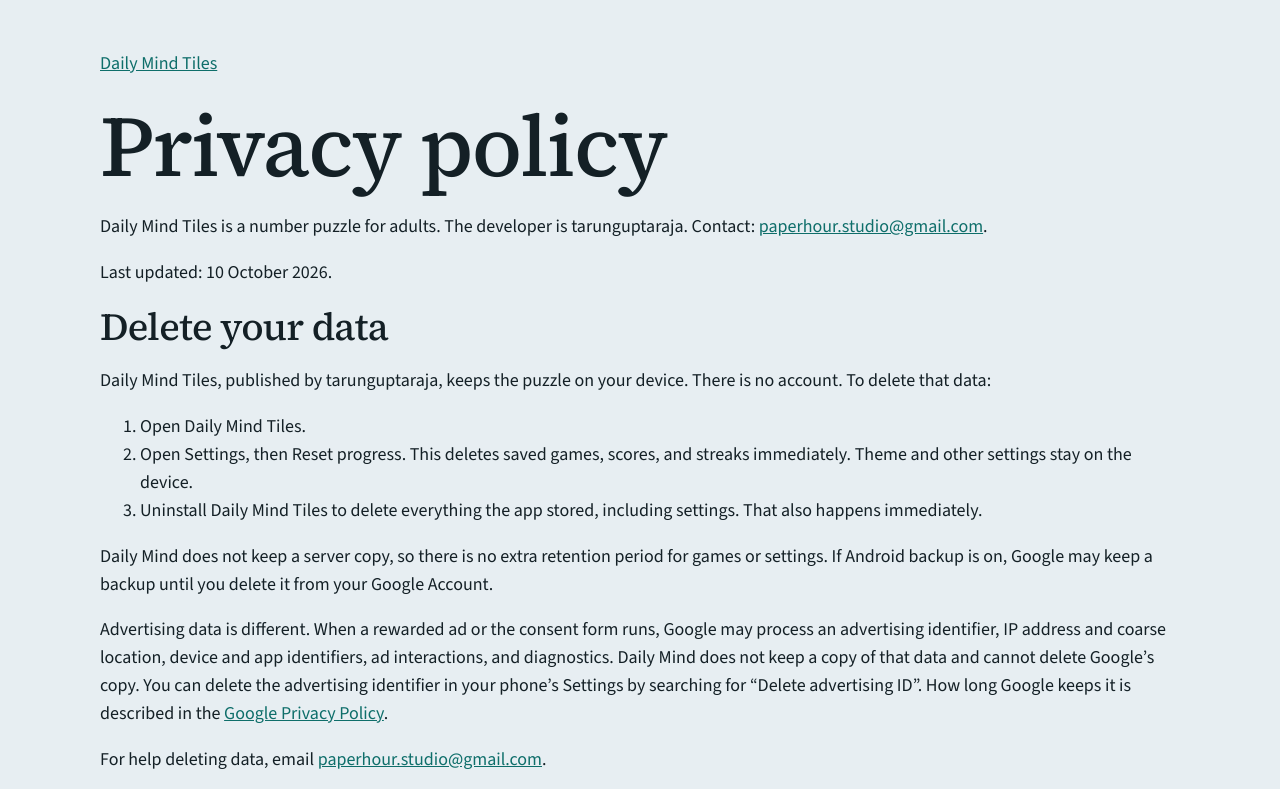
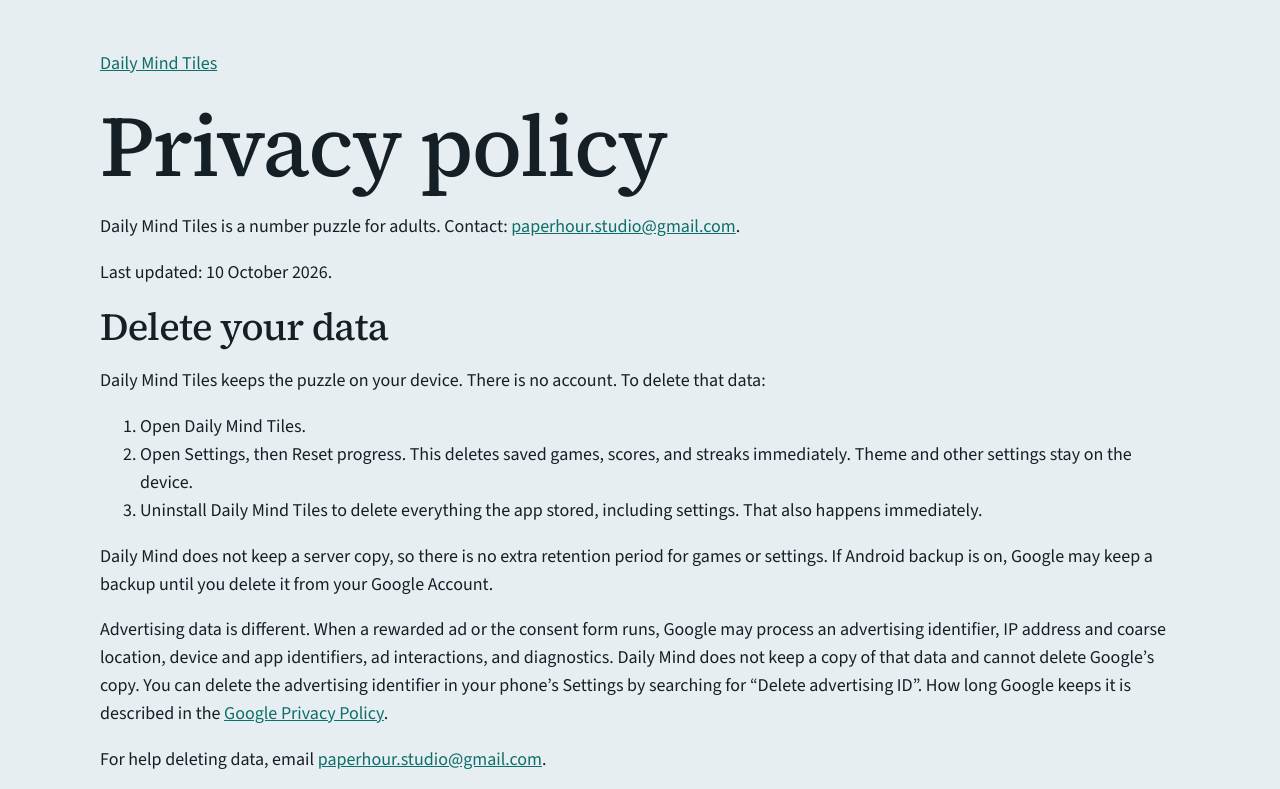
Before and after one commit to paperhour-studio/daily-mind-tiles, a plain HTML site: page privacy/index.html in a window 1280 px wide. Shown: the top 789 px of the page. Drawn offline with nearby package versions, Linux system fonts and the light colour scheme.

Commit message:
Remove the Play account name from the site.

```diff
--- a/privacy/index.html
+++ b/privacy/index.html
@@ -14,10 +14,10 @@
   <main>
     <p><a href="../">Daily Mind Tiles</a></p>
     <h1>Privacy policy</h1>
-    <p>Daily Mind Tiles is a number puzzle for adults. The developer is tarunguptaraja. Contact: <a href="mailto:paperhour.studio@gmail.com">paperhour.studio@gmail.com</a>.</p>
+    <p>Daily Mind Tiles is a number puzzle for adults. Contact: <a href="mailto:paperhour.studio@gmail.com">paperhour.studio@gmail.com</a>.</p>
     <p>Last updated: 10 October 2026.</p>
     <h2 id="delete-your-data">Delete your data</h2>
-    <p>Daily Mind Tiles, published by tarunguptaraja, keeps the puzzle on your device. There is no account. To delete that data:</p>
+    <p>Daily Mind Tiles keeps the puzzle on your device. There is no account. To delete that data:</p>
     <ol>
       <li>Open Daily Mind Tiles.</li>
       <li>Open Settings, then Reset progress. This deletes saved games, scores, and streaks immediately. Theme and other settings stay on the device.</li>
```
Also changed, not shown: index.html (+1 -1 lines).
